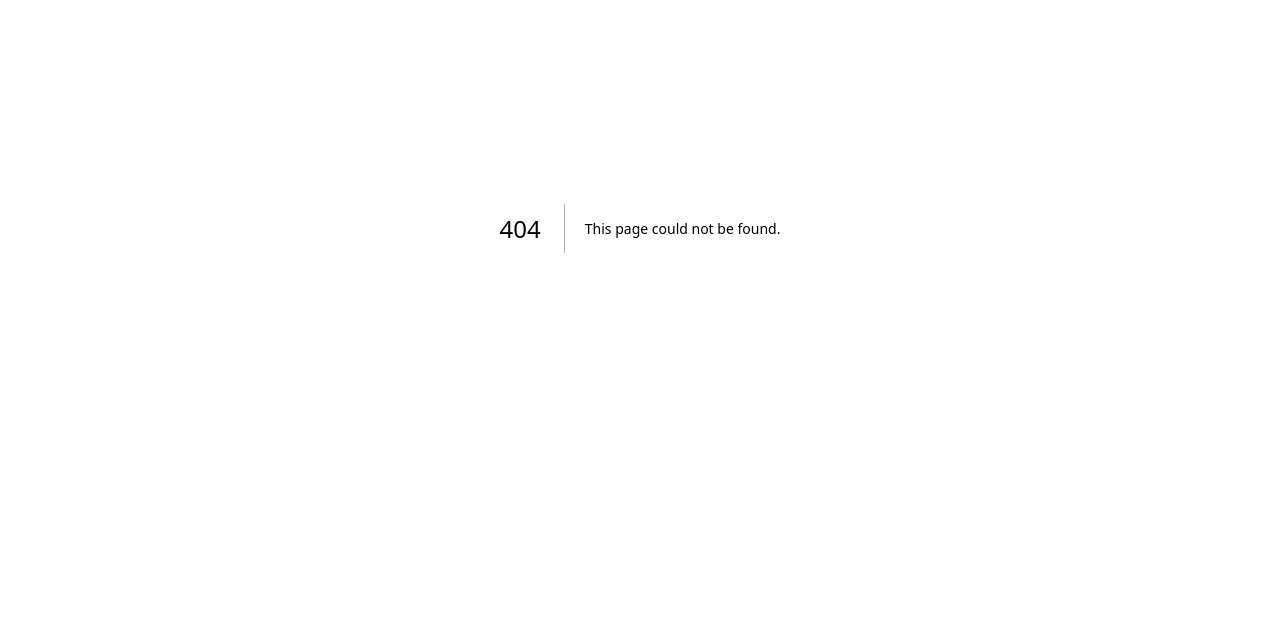
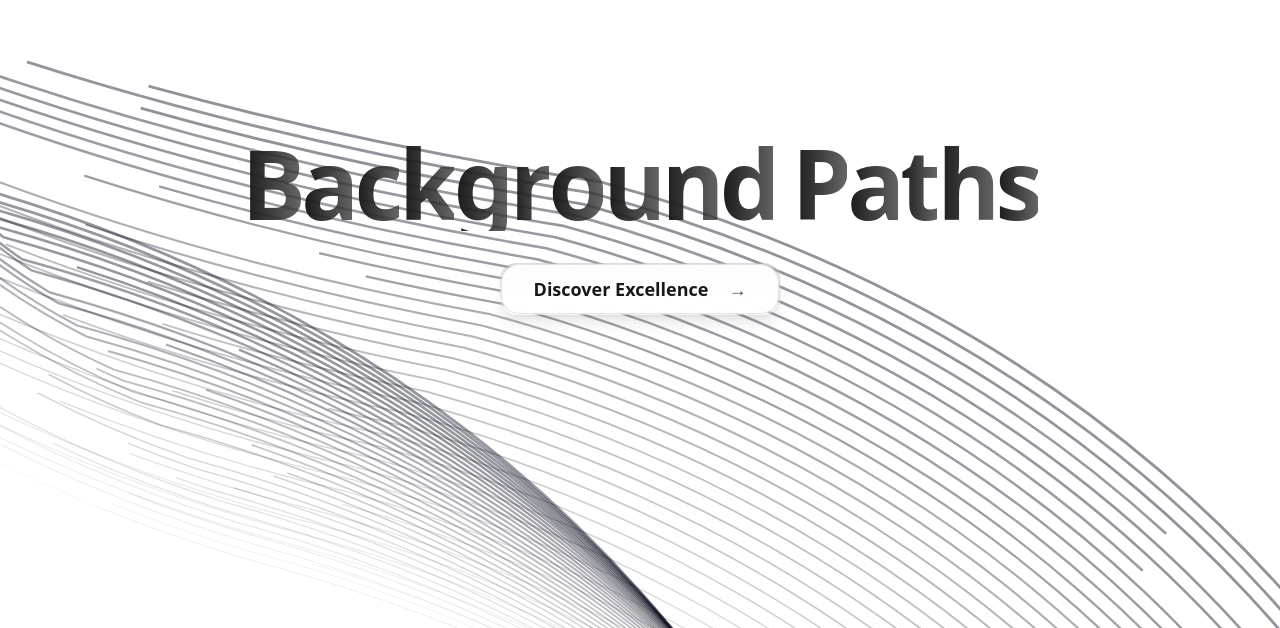
Before and after one commit to nleborgne/comprank-landing, a Next.js app: page /demo in a window 1280 px wide. Before the commit this address had no page. Shown: the part 172-800 px from the top of the page. Built offline with nearby package versions, Linux system fonts and the light colour scheme; what tailwindcss-motion would draw is missing.

Commit message:
feat: add component for home page

```diff
--- /dev/null
+++ b/app/demo/page.tsx
@@ -0,0 +1,12 @@
+import dynamic from "next/dynamic";
+
+export default function DemoPage() {
+  const DynamicBackgroundPaths = dynamic(() =>
+    import("@/components/ui/background-paths").then((m) => m.BackgroundPaths)
+  );
+  return (
+    <div className="w-full">
+      <DynamicBackgroundPaths />
+    </div>
+  );
+}
--- a/app/layout.tsx
+++ b/app/layout.tsx
@@ -13,8 +13,8 @@ const geistMono = Geist_Mono({
 });
 
 export const metadata: Metadata = {
-  title: "Billmatic",
-  description: "The invoicing made easy.",
+  title: "CompRank",
+  description: "Professional competition managing software.",
 };
 
 export default function RootLayout({
--- /dev/null
+++ b/components/ui/background-paths.tsx
@@ -0,0 +1,128 @@
+"use client";
+
+import { motion } from "framer-motion";
+import { Button } from "@/components/ui/button";
+
+function FloatingPaths({ position }: { position: number }) {
+  const paths = Array.from({ length: 36 }, (_, i) => ({
+    id: i,
+    d: `M-${380 - i * 5 * position} -${189 + i * 6}C-${
+      380 - i * 5 * position
+    } -${189 + i * 6} -${312 - i * 5 * position} ${216 - i * 6} ${
+      152 - i * 5 * position
+    } ${343 - i * 6}C${616 - i * 5 * position} ${470 - i * 6} ${
+      684 - i * 5 * position
+    } ${875 - i * 6} ${684 - i * 5 * position} ${875 - i * 6}`,
+    color: `rgba(15,23,42,${0.1 + i * 0.03})`,
+    width: 0.5 + i * 0.03,
+  }));
+
+  return (
+    <div className="absolute inset-0 pointer-events-none">
+      <svg
+        className="w-full h-full text-slate-950 dark:text-white"
+        viewBox="0 0 696 316"
+        fill="none"
+      >
+        <title>Background Paths</title>
+        {paths.map((path) => (
+          <motion.path
+            key={path.id}
+            d={path.d}
+            stroke="currentColor"
+            strokeWidth={path.width}
+            strokeOpacity={0.1 + path.id * 0.03}
+            initial={{ pathLength: 0.3, opacity: 0.6 }}
+            animate={{
+              pathLength: 1,
+              opacity: [0.3, 0.6, 0.3],
+              pathOffset: [0, 1, 0],
+            }}
+            transition={{
+              duration: 20 + Math.random() * 10,
+              repeat: Number.POSITIVE_INFINITY,
+              ease: "linear",
+            }}
+          />
+        ))}
+      </svg>
+    </div>
+  );
+}
+
+export function BackgroundPaths({
+  title = "Background Paths",
+}: {
+  title?: string;
+}) {
+  const words = title.split(" ");
+
+  return (
+    <div className="relative min-h-screen w-full flex items-center justify-center overflow-hidden bg-white dark:bg-neutral-950">
+      <div className="absolute inset-0">
+        <FloatingPaths position={1} />
+        <FloatingPaths position={-1} />
+      </div>
+
+      <div className="relative z-10 container mx-auto px-4 md:px-6 text-center">
+        <motion.div
+          initial={{ opacity: 0 }}
+          animate={{ opacity: 1 }}
+          transition={{ duration: 2 }}
+          className="max-w-4xl mx-auto"
+        >
+          <h1 className="text-5xl sm:text-7xl md:text-8xl font-bold mb-8 tracking-tighter">
+            {words.map((word, wordIndex) => (
+              <span key={wordIndex} className="inline-block mr-4 last:mr-0">
+                {word.split("").map((letter, letterIndex) => (
+                  <motion.span
+                    key={`${wordIndex}-${letterIndex}`}
+                    initial={{ y: 100, opacity: 0 }}
+                    animate={{ y: 0, opacity: 1 }}
+                    transition={{
+                      delay: wordIndex * 0.1 + letterIndex * 0.03,
+                      type: "spring",
+                      stiffness: 150,
+                      damping: 25,
+                    }}
+                    className={
+                      "inline-block text-transparent bg-clip-text bg-gradient-to-r from-neutral-900 to-neutral-700/80 dark:from-white dark:to-white/80"
+                    }
+                  >
+                    {letter}
+                  </motion.span>
+                ))}
+              </span>
+            ))}
+          </h1>
+
+          <div
+            className={
+              "inline-block group relative bg-gradient-to-b from-black/10 to-white/10dark:from-white/10 dark:to-black/10 p-px rounded-2xl backdrop-blur-lg overflow-hidden shadow-lg hover:shadow-xl transition-shadow duration-300"
+            }
+          >
+            <Button
+              variant="ghost"
+              className="rounded-[1.15rem] px-8 py-6 text-lg font-semibold backdrop-blur-md
+                            bg-white/95 hover:bg-white/100 dark:bg-black/95 dark:hover:bg-black/100
+                            text-black dark:text-white transition-all duration-300
+                            group-hover:-translate-y-0.5 border border-black/10 dark:border-white/10
+                            hover:shadow-md dark:hover:shadow-neutral-800/50"
+            >
+              <span className="opacity-90 group-hover:opacity-100 transition-opacity">
+                Discover Excellence
+              </span>
+              <span
+                className={
+                  "ml-3 opacity-70 group-hover:opacity-100 group-hover:translate-x-1.5 transition-all duration-300"
+                }
+              >
+                →
+              </span>
+            </Button>
+          </div>
+        </motion.div>
+      </div>
+    </div>
+  );
+}
```
Also changed, not shown: package.json (+4 -3 lines), 1 other file (tests, documents, lock files or other folders).
